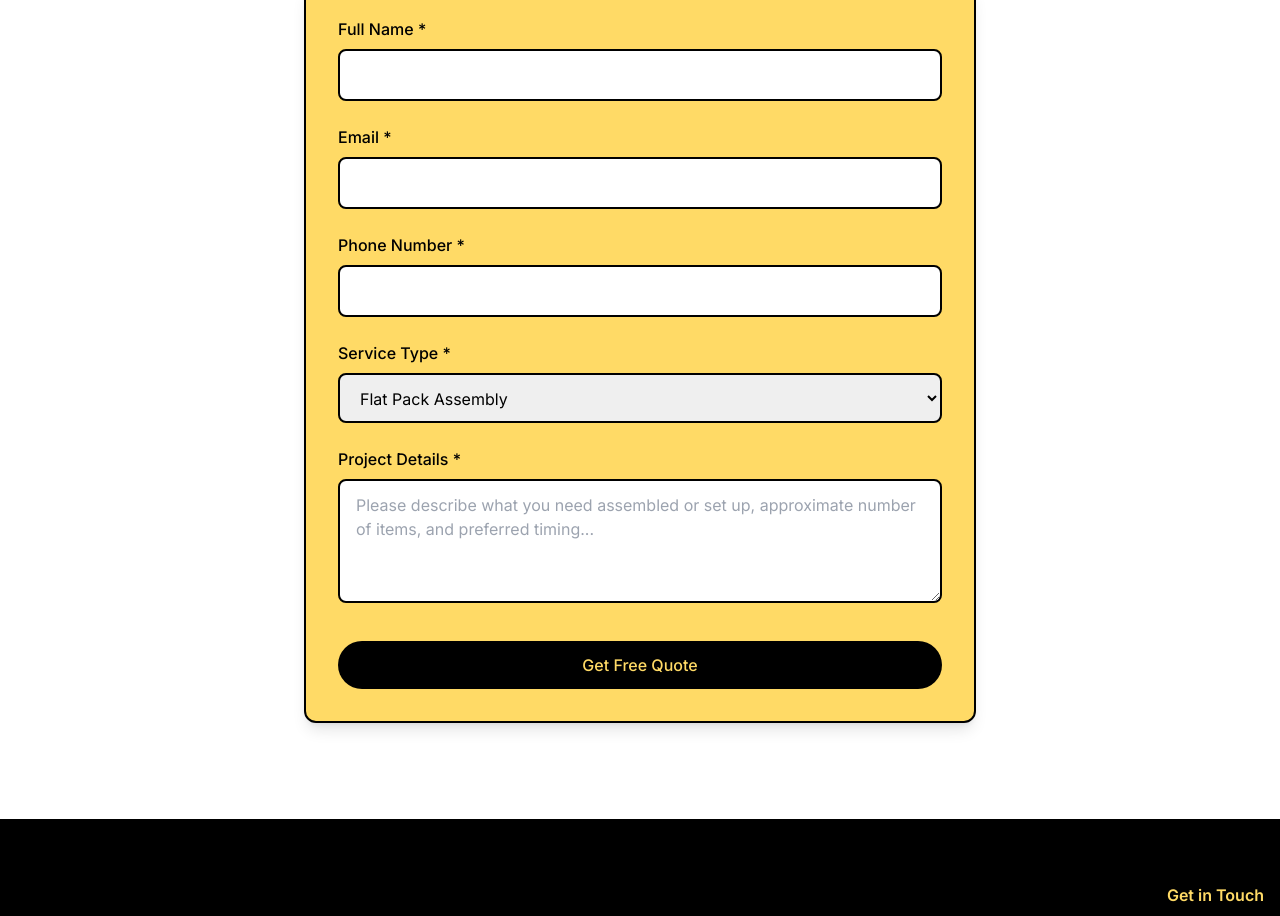
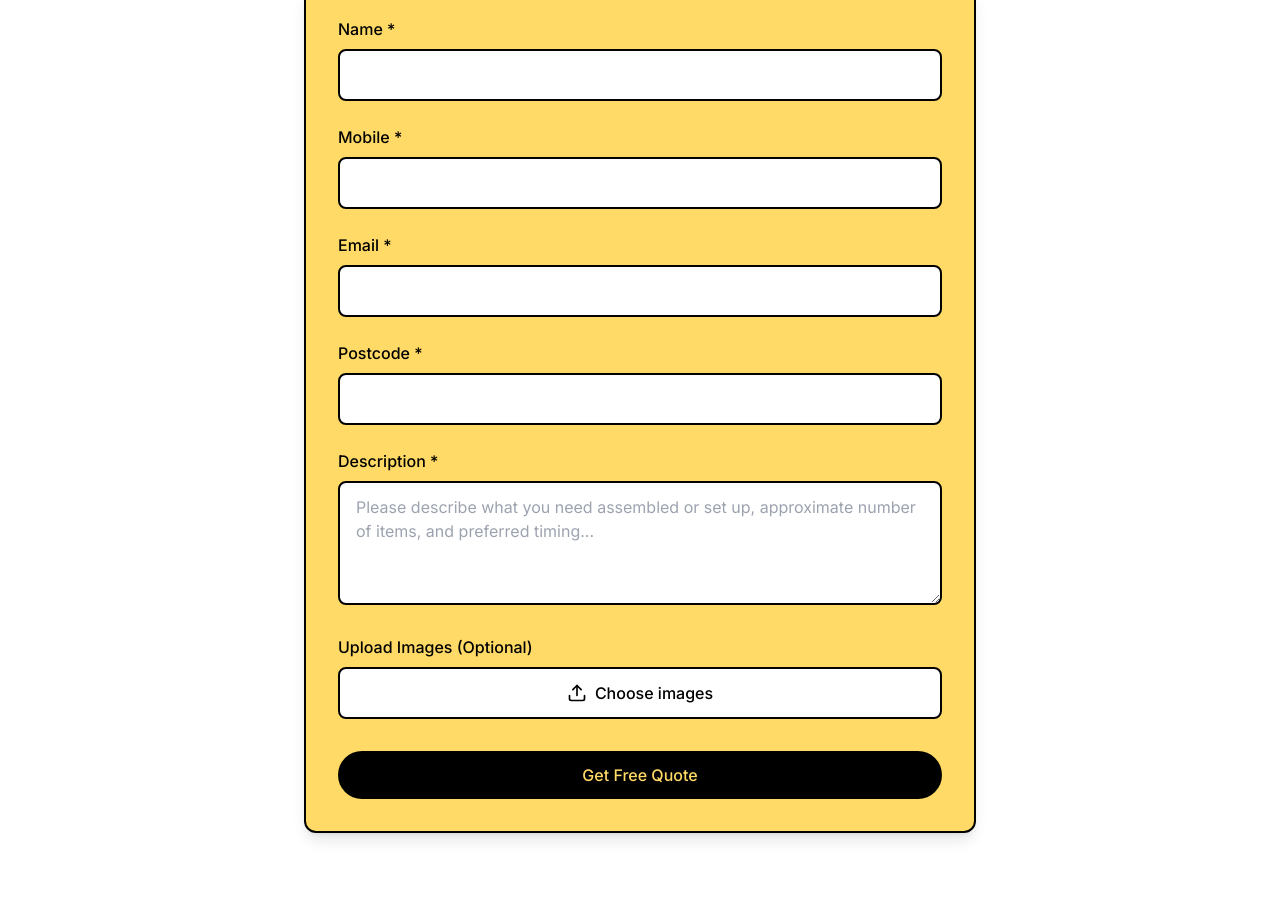
Before and after one commit to Zaggy887/YYFixIT, a React (Vite) app: page / in a window 1280 px wide. Shown: the part 7380-8296 px from the top of the page. Built offline with nearby package versions, Linux system fonts and the light colour scheme.

Commit message:
Updated ContactForm.tsx

```diff
--- a/src/components/ContactForm.tsx
+++ b/src/components/ContactForm.tsx
@@ -1,23 +1,24 @@
 import { useEffect, useRef, useState } from 'react';
-import { CheckCircle } from 'lucide-react';
+import { CheckCircle, Upload } from 'lucide-react';
 
 type FormData = {
-  fullName: string;
+  name: string;
+  mobile: string;
   email: string;
-  phone: string;
-  serviceType: string;
-  message: string;
+  postcode: string;
+  description: string;
 };
 
 const ContactForm = () => {
   const sectionRef = useRef<HTMLDivElement>(null);
   const [formData, setFormData] = useState<FormData>({
-    fullName: '',
+    name: '',
+    mobile: '',
     email: '',
-    phone: '',
-    serviceType: 'Flat Pack Assembly',
-    message: '',
+    postcode: '',
+    description: '',
   });
+  const [images, setImages] = useState<File[]>([]);
   const [isSubmitting, setIsSubmitting] = useState(false);
   const [showConfirmation, setShowConfirmation] = useState(false);
 
@@ -42,10 +43,16 @@ const ContactForm = () => {
   }, []);
 
   const handleChange = (
-    e: React.ChangeEvent<HTMLInputElement | HTMLTextAreaElement | HTMLSelectElement>
+    e: React.ChangeEvent<HTMLInputElement | HTMLTextAreaElement>
   ) => {
     const { name, value } = e.target;
     setFormData((prev) => ({ ...prev, [name]: value }));
+  };
+
+  const handleImageChange = (e: React.ChangeEvent<HTMLInputElement>) => {
+    if (e.target.files) {
+      setImages(Array.from(e.target.files));
+    }
   };
 
   const encode = (data: { [key: string]: string }) => {
@@ -70,12 +77,13 @@ const ContactForm = () => {
 
       setShowConfirmation(true);
       setFormData({
-        fullName: '',
+        name: '',
+        mobile: '',
         email: '',
-        phone: '',
-        serviceType: 'Flat Pack Assembly',
-        message: '',
+        postcode: '',
+        description: '',
       });
+      setImages([]);
 
       const formElement = document.querySelector('form');
       if (formElement) {
@@ -132,14 +140,29 @@ const ContactForm = () => {
 
               <div className="space-y-6">
                 <div>
-                  <label htmlFor="fullName" className="block mb-2 font-medium text-black">
-                    Full Name *
+                  <label htmlFor="name" className="block mb-2 font-medium text-black">
+                    Name *
                   </label>
                   <input
                     type="text"
-                    id="fullName"
-                    name="fullName"
-                    value={formData.fullName}
+                    id="name"
+                    name="name"
+                    value={formData.name}
+                    onChange={handleChange}
+                    required
+                    className="w-full px-4 py-3 rounded-lg border-2 border-black focus:ring-2 focus:ring-black focus:border-black"
+                  />
+                </div>
+
+                <div>
+                  <label htmlFor="mobile" className="block mb-2 font-medium text-black">
+                    Mobile *
+                  </label>
+                  <input
+                    type="tel"
+                    id="mobile"
+                    name="mobile"
+                    value={formData.mobile}
                     onChange={handleChange}
                     required
                     className="w-full px-4 py-3 rounded-lg border-2 border-black focus:ring-2 focus:ring-black focus:border-black"
@@ -162,14 +185,14 @@ const ContactForm = () => {
                 </div>
 
                 <div>
-                  <label htmlFor="phone" className="block mb-2 font-medium text-black">
-                    Phone Number *
+                  <label htmlFor="postcode" className="block mb-2 font-medium text-black">
+                    Postcode *
                   </label>
                   <input
-                    type="tel"
-                    id="phone"
-                    name="phone"
-                    value={formData.phone}
+                    type="text"
+                    id="postcode"
+                    name="postcode"
+                    value={formData.postcode}
                     onChange={handleChange}
                     required
                     className="w-full px-4 py-3 rounded-lg border-2 border-black focus:ring-2 focus:ring-black focus:border-black"
@@ -177,38 +200,48 @@ const ContactForm = () => {
                 </div>
 
                 <div>
-                  <label htmlFor="serviceType" className="block mb-2 font-medium text-black">
-                    Service Type *
-                  </label>
-                  <select
-                    id="serviceType"
-                    name="serviceType"
-                    value={formData.serviceType}
-                    onChange={handleChange}
-                    required
-                    className="w-full px-4 py-3 rounded-lg border-2 border-black focus:ring-2 focus:ring-black focus:border-black"
-                  >
-                    <option value="Flat Pack Assembly">Flat Pack Assembly</option>
-                    <option value="Home Office Setup">Home Office Setup</option>
-                    <option value="Family Room Setup">Family Room Setup</option>
-                    <option value="Other">Other</option>
-                  </select>
-                </div>
-
-                <div>
-                  <label htmlFor="message" className="block mb-2 font-medium text-black">
-                    Project Details *
+                  <label htmlFor="description" className="block mb-2 font-medium text-black">
+                    Description *
                   </label>
                   <textarea
-                    id="message"
-                    name="message"
-                    value={formData.message}
+                    id="description"
+                    name="description"
+                    value={formData.description}
                     onChange={handleChange}
                     rows={4}
                     required
                     className="w-full px-4 py-3 rounded-lg border-2 border-black focus:ring-2 focus:ring-black focus:border-black"
                     placeholder="Please describe what you need assembled or set up, approximate number of items, and preferred timing..."
                   />
+                </div>
+
+                <div>
+                  <label htmlFor="images" className="block mb-2 font-medium text-black">
+                    Upload Images (Optional)
+                  </label>
+                  <div className="relative">
+                    <input
+                      type="file"
+                      id="images"
+                      name="images"
+                      onChange={handleImageChange}
+                      multiple
+                      accept="image/*"
+                      className="hidden"
+                    />
+                    <label
+                      htmlFor="images"
+                      className="w-full px-4 py-3 rounded-lg border-2 border-black bg-white hover:bg-gray-50 transition-colors cursor-pointer flex items-center justify-center gap-2 font-medium text-black"
+                    >
+                      <Upload className="w-5 h-5" />
+                      {images.length > 0 ? `${images.length} image(s) selected` : 'Choose images'}
+                    </label>
+                  </div>
+                  {images.length > 0 && (
+                    <p className="mt-2 text-sm text-gray-700">
+                      {images.map(img => img.name).join(', ')}
+                    </p>
+                  )}
                 </div>
               </div>
 
```
